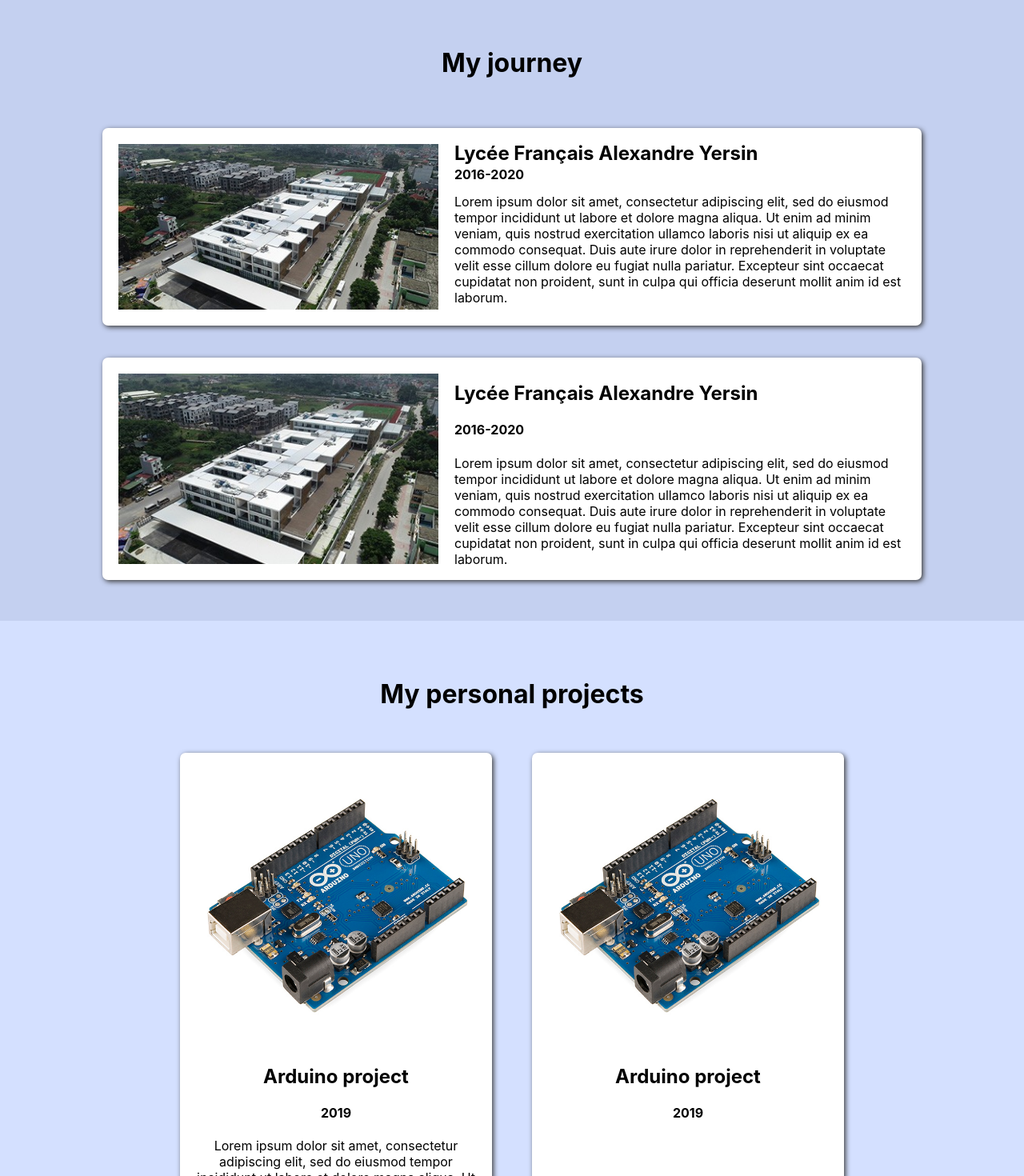
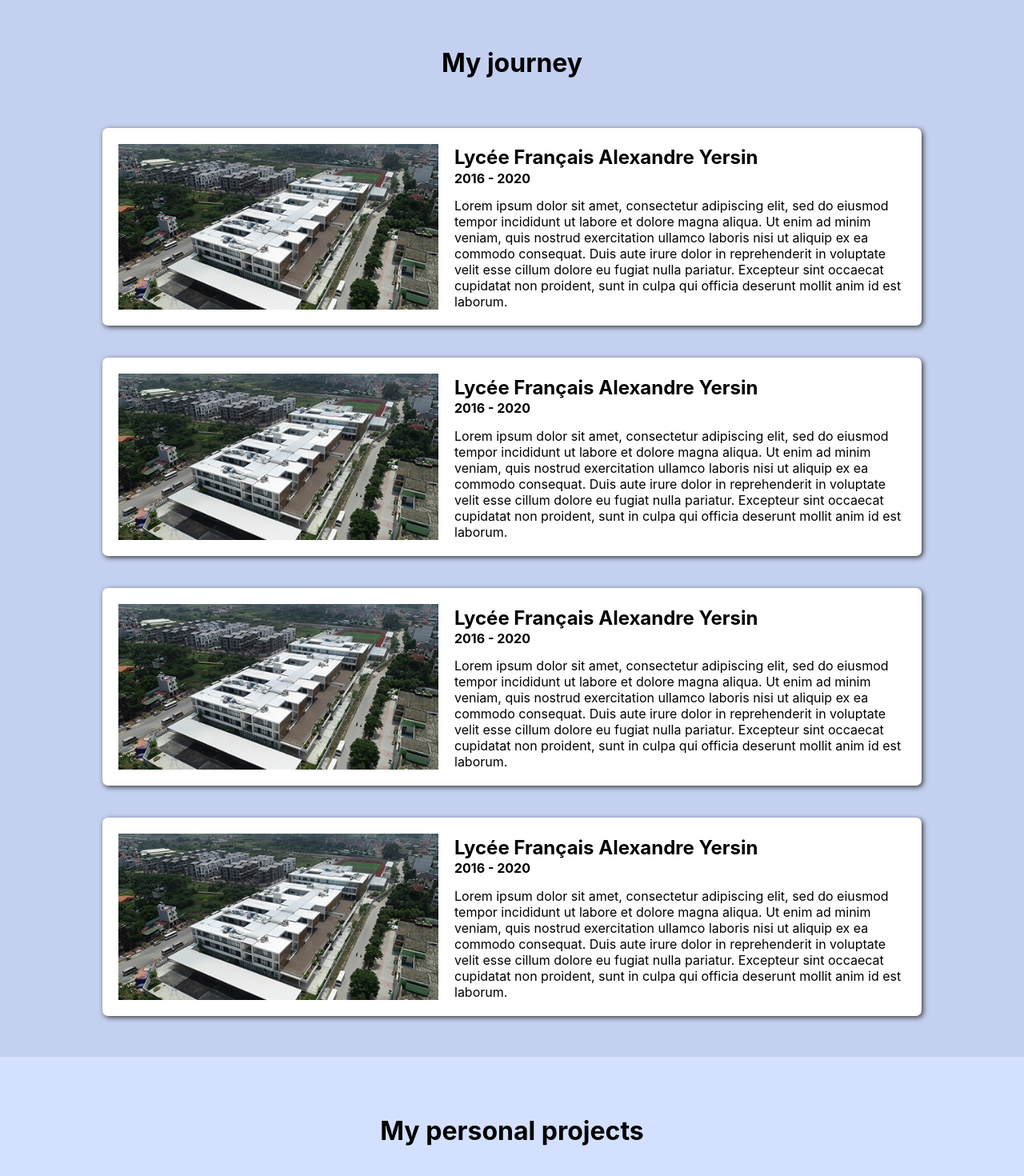
Before and after one commit to phongulus/personal-website, a React (Create React App) app: page / in a window 1280 px wide. Shown: the part 1325-2795 px from the top of the page at 80% size. Built offline with nearby package versions, Linux system fonts and the light colour scheme.

Commit message:
Added new files for components, coded ExperienceCard

```diff
--- a/src/App.css
+++ b/src/App.css
@@ -156,40 +156,6 @@
   gap: 40px;
 }
 
-.experience-card {
-  background-color: white;
-  border-radius: 7px;
-  box-shadow: 2px 2px 6px rgb(59, 59, 59);
-  padding-left: 20px;
-  padding-right: 20px;
-  display: flex;
-  transition: 0.3s;
-  /* cursor: pointer; */
-}
-
-.experience-card:hover {
-  background-color: rgb(240, 240, 240);
-}
-
-.experience-pic {
-  margin-top: 20px;
-  margin-bottom: 20px;
-  margin-right: 20px;
-  width: 100%;
-  max-width: 400px;
-  object-fit: cover;
-  height: auto;
-}
-
-.experience-desc {
-  text-align: left;
-  padding-top: 10px;
-}
-
-.experience-desc-title {
-  line-height: 5px;
-}
-
 .projects-wrapper {
   background-color: rgb(212, 224, 255);
   margin-top: 0px;
--- a/src/App.js
+++ b/src/App.js
@@ -8,6 +8,7 @@
 import './App.css';
 import Zoom from 'react-reveal/Zoom';
 import Fade from 'react-reveal/Fade';
+import ExperienceCard from './components/ExperienceCard';
 
 function App() {
   return (
@@ -91,42 +92,61 @@
           {/* <p>Click on each card to find out more!</p> */}
           {/* <p></p> */}
 
-          <div className='experience-card'>
-            <img src={highschoolpic} alt="high school" className='experience-pic' />
-            <div className='experience-desc'>
-              <div className='experience-desc-title'>
-                <h2>Lycée Français Alexandre Yersin</h2>
-                <h4>2016-2020</h4>
-              </div>
-
-              <p>
-                Lorem ipsum dolor sit amet, consectetur adipiscing elit, sed do eiusmod
+          <ExperienceCard
+            title='Lycée Français Alexandre Yersin'
+            date='2016 - 2020'
+            image={highschoolpic}
+            img_desc="high school"
+            desc="Lorem ipsum dolor sit amet, consectetur adipiscing elit, sed do eiusmod
             tempor incididunt ut labore et dolore magna aliqua. Ut enim ad minim
             veniam, quis nostrud exercitation ullamco laboris nisi ut aliquip ex ea
             commodo consequat. Duis aute irure dolor in reprehenderit in voluptate
             velit esse cillum dolore eu fugiat nulla pariatur. Excepteur sint
             occaecat cupidatat non proident, sunt in culpa qui officia deserunt
-                mollit anim id est laborum.
-              </p>
-            </div>
-          </div>
+            mollit anim id est laborum."
+          />
 
-          <div className='experience-card'>
-            <img src={highschoolpic} alt="high school" className='experience-pic' />
-            <div className='experience-desc'>
-              <h2>Lycée Français Alexandre Yersin</h2>
-              <h4>2016-2020</h4>
-              <p>
-                Lorem ipsum dolor sit amet, consectetur adipiscing elit, sed do eiusmod
+          <ExperienceCard
+            title='Lycée Français Alexandre Yersin'
+            date='2016 - 2020'
+            image={highschoolpic}
+            img_desc="high school"
+            desc="Lorem ipsum dolor sit amet, consectetur adipiscing elit, sed do eiusmod
             tempor incididunt ut labore et dolore magna aliqua. Ut enim ad minim
             veniam, quis nostrud exercitation ullamco laboris nisi ut aliquip ex ea
             commodo consequat. Duis aute irure dolor in reprehenderit in voluptate
             velit esse cillum dolore eu fugiat nulla pariatur. Excepteur sint
             occaecat cupidatat non proident, sunt in culpa qui officia deserunt
-                mollit anim id est laborum.
-              </p>
-            </div>
-          </div>
+            mollit anim id est laborum."
+          />
+
+          <ExperienceCard
+            title='Lycée Français Alexandre Yersin'
+            date='2016 - 2020'
+            image={highschoolpic}
+            img_desc="high school"
+            desc="Lorem ipsum dolor sit amet, consectetur adipiscing elit, sed do eiusmod
+            tempor incididunt ut labore et dolore magna aliqua. Ut enim ad minim
+            veniam, quis nostrud exercitation ullamco laboris nisi ut aliquip ex ea
+            commodo consequat. Duis aute irure dolor in reprehenderit in voluptate
+            velit esse cillum dolore eu fugiat nulla pariatur. Excepteur sint
+            occaecat cupidatat non proident, sunt in culpa qui officia deserunt
+            mollit anim id est laborum."
+          />
+
+          <ExperienceCard
+            title='Lycée Français Alexandre Yersin'
+            date='2016 - 2020'
+            image={highschoolpic}
+            img_desc="high school"
+            desc="Lorem ipsum dolor sit amet, consectetur adipiscing elit, sed do eiusmod
+            tempor incididunt ut labore et dolore magna aliqua. Ut enim ad minim
+            veniam, quis nostrud exercitation ullamco laboris nisi ut aliquip ex ea
+            commodo consequat. Duis aute irure dolor in reprehenderit in voluptate
+            velit esse cillum dolore eu fugiat nulla pariatur. Excepteur sint
+            occaecat cupidatat non proident, sunt in culpa qui officia deserunt
+            mollit anim id est laborum."
+          />
 
         </div>
       </div>
--- /dev/null
+++ b/src/components/ExperienceCard.css
@@ -0,0 +1,32 @@
+.experience-card {
+  background-color: white;
+  border-radius: 7px;
+  box-shadow: 2px 2px 6px rgb(59, 59, 59);
+  padding-left: 20px;
+  padding-right: 20px;
+  display: flex;
+  transition: 0.3s;
+}
+
+.experience-card:hover {
+  background-color: rgb(240, 240, 240);
+}
+
+.experience-pic {
+  margin-top: 20px;
+  margin-bottom: 20px;
+  margin-right: 20px;
+  width: 100%;
+  max-width: 400px;
+  object-fit: cover;
+  height: auto;
+}
+
+.experience-desc {
+  text-align: left;
+  padding-top: 15px;
+}
+
+.experience-desc-title {
+  line-height: 5px;
+}
--- /dev/null
+++ b/src/components/ExperienceCard.js
@@ -0,0 +1,27 @@
+import React from 'react'
+import './ExperienceCard.css';
+import Slide from 'react-reveal/Slide';
+
+function ExperienceCard(props) {
+  return (
+    <Slide left>
+      <div className='experience-card'>
+
+        <img src={props.image} alt={props.img_desc} className='experience-pic' />
+
+        <div className='experience-desc'>
+
+          <div className='experience-desc-title'>
+            <h2>{props.title}</h2>
+            <h4>{props.date}</h4>
+          </div>
+
+          <p>{props.desc}</p>
+
+        </div>
+      </div>
+    </Slide>
+  );
+}
+
+export default ExperienceCard;
```
Also changed, not shown: src/components/NavBar.js (added), src/components/ProjectCard.js (added). Lines whose indentation alone changed are shown as unchanged.
